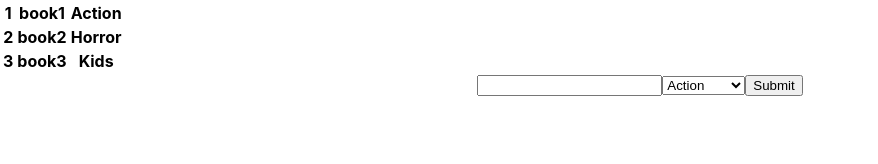
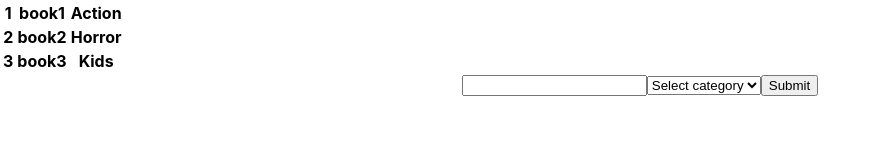
Before and after one commit to zenott/bookstore, a React (Create React App) app: page / in a window 1280 px wide. Shown: the top 164 px of the page, without its empty margins (0-878 px from the left). Built offline with nearby package versions, Linux system fonts and the light colour scheme.

Commit message:
Implement createBook action

```diff
--- a/src/actions/index.js
+++ b/src/actions/index.js
@@ -0,0 +1,12 @@
+import { CREATE_BOOK } from './actionTypes';
+
+export const createBook = ({ title, category }) => ({
+  type: CREATE_BOOK,
+  book: {
+    id: generateID(),
+    title,
+    category,
+  },
+});
+
+const generateID = () => Math.round(Math.random() * 1000000);
--- a/src/components/BookForm.js
+++ b/src/components/BookForm.js
@@ -1,12 +1,44 @@
 import React from 'react';
 import PropTypes from 'prop-types';
+import { connect } from 'react-redux';
+import { createBook } from '../actions';
 import CATEGORIES from '../constants/categories';
 
-const BookForm = props => {
+class BookForm extends React.Component {
+  state = {
+    title: '',
+    category: '',
+  };
+
+  handleChange = e => this.setState({ [e.target.id]: e.target.value });
+
+  handleSubmit = e => {
+    e.preventDefault();
+    const { title, category } = this.state;
+    const { createBook } = this.props;
+    createBook({ title, category });
+  };
+
+  render() {
+    const { title, category } = this.state;
     return (
-    <form>
-      <input type="text" name="title" />
-      <select>
+      <form onSubmit={this.handleSubmit}>
+        <input
+          type="text"
+          id="title"
+          onChange={this.handleChange}
+          value={title}
+          required
+        />
+        <select
+          id="category"
+          onChange={this.handleChange}
+          value={category}
+          required
+        >
+          <option value="" hidden disabled>
+            Select category
+          </option>
           {CATEGORIES.map(cat => (
             <option key={cat} value={cat}>
               {cat}
@@ -16,8 +48,14 @@ const BookForm = props => {
         <input type="submit" value="Submit" />
       </form>
     );
+  }
+}
+
+BookForm.propTypes = {
+  createBook: PropTypes.func.isRequired,
 };
 
-BookForm.propTypes = {};
-
-export default BookForm;
+export default connect(
+  null,
+  { createBook }
+)(BookForm);
--- a/src/reducers/books.js
+++ b/src/reducers/books.js
@@ -1,14 +1,11 @@
 import { CREATE_BOOK, REMOVE_BOOK } from '../actions/actionTypes';
 
-const initialState = [];
-
-export default function(state = initialState, action) {
+export default function(state = [], action) {
   switch (action.type) {
     case CREATE_BOOK:
-      return { ...state, books: [...state.books, action.payload.book] };
+      return [...state, action.book];
     case REMOVE_BOOK: {
-      const newBooks = state.books.filter(b => b.id !== action.payload.id);
-      return { ...state, books: newBooks };
+      return state.filter(book => book.id !== action.id);
     }
     default:
       return state;
```
Also changed, not shown: .eslintrc.json. Lines whose indentation alone changed are shown as unchanged.
